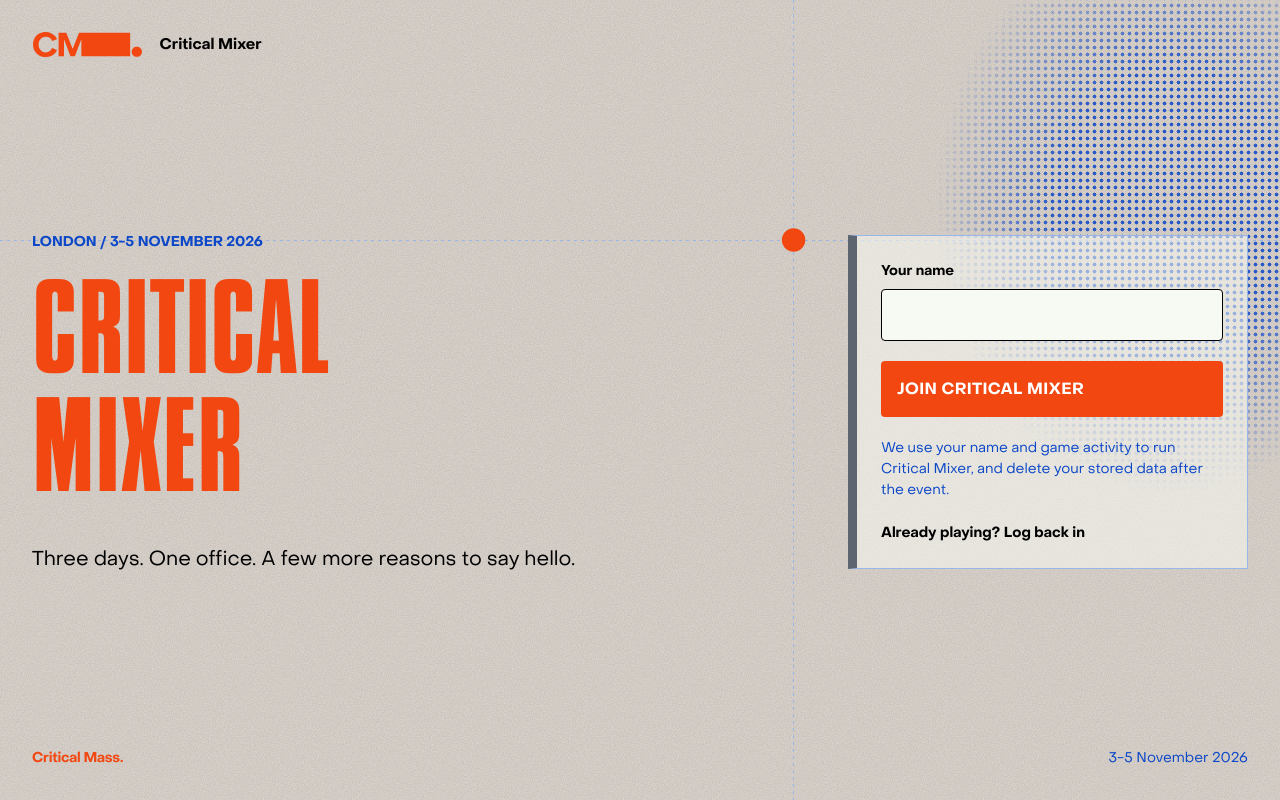
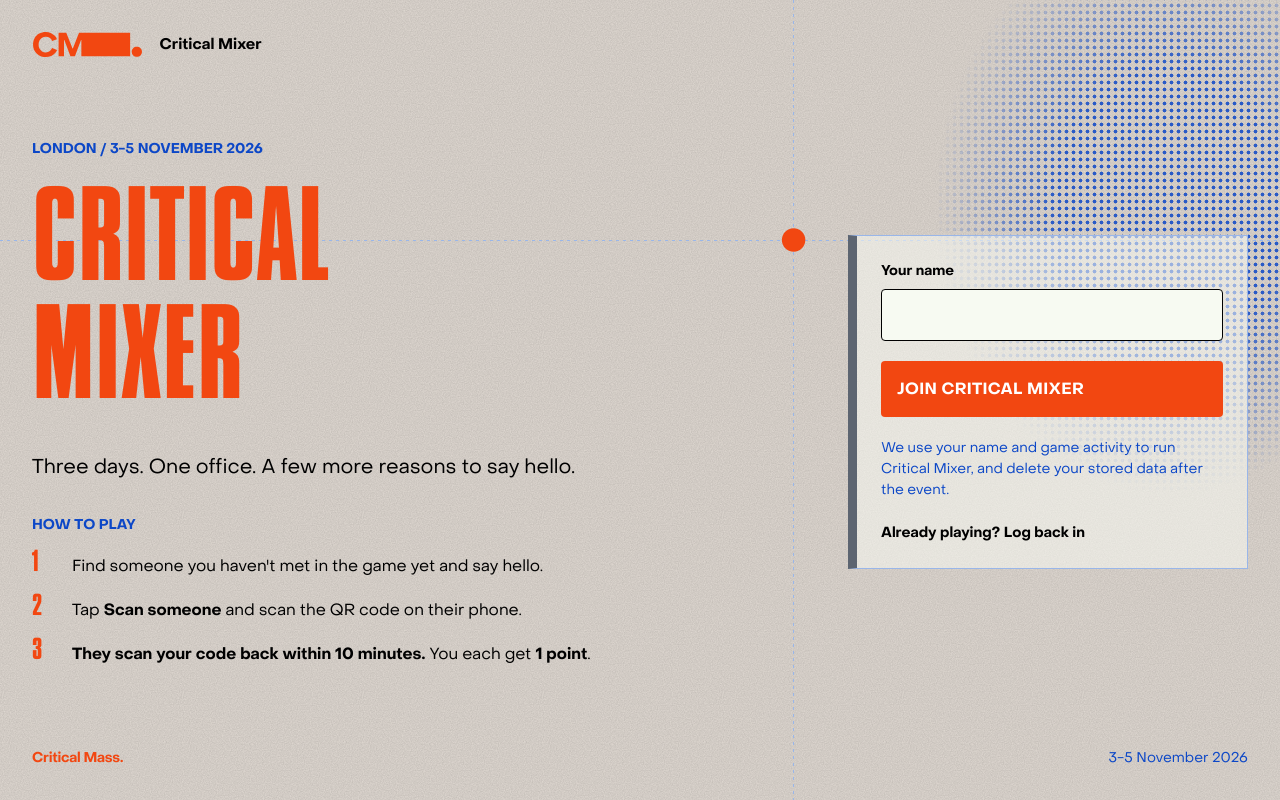
Before and after one commit to joshuaj-criticalmass/critical-mixer, a Next.js app: page / in a window 1280 px wide. Built offline with nearby package versions, Linux system fonts and the light colour scheme.

Commit message:
feat(ui): add How to play steps

```diff
--- a/src/app/globals.css
+++ b/src/app/globals.css
@@ -648,6 +648,41 @@
   font-weight: 700;
 }
 
+.how-to-play-section {
+  max-width: 35rem;
+  margin-top: 2rem;
+}
+
+.how-to-play-section .eyebrow {
+  margin-bottom: 0.75rem;
+}
+
+.how-to-play {
+  display: grid;
+  gap: 0.75rem;
+  margin: 0;
+  padding: 0;
+  counter-reset: step;
+  list-style: none;
+}
+
+.how-to-play li {
+  display: grid;
+  grid-template-columns: 2rem minmax(0, 1fr);
+  align-items: baseline;
+  gap: 0.5rem;
+  line-height: 1.45;
+  counter-increment: step;
+}
+
+.how-to-play li::before {
+  color: var(--color-primary);
+  content: counter(step);
+  font-family: var(--font-display), sans-serif;
+  font-size: 2rem;
+  line-height: 1;
+}
+
 .scanner-screen {
   position: fixed;
   inset: 0;
--- a/src/app/page.tsx
+++ b/src/app/page.tsx
@@ -3,6 +3,7 @@
 import Link from "next/link";
 import { useRouter } from "next/navigation";
 import { useEffect, useState, type FormEvent } from "react";
+import { HowToPlay } from "@/components/HowToPlay";
 import type { PlayerSession } from "@/lib/identity";
 import { extractPlayerQrToken } from "@/lib/scan-utils";
 
@@ -129,6 +130,10 @@
             <p className="intro-copy">
               Three days. One office. A few more reasons to say hello.
             </p>
+            <section className="how-to-play-section" aria-labelledby="how-to-play-heading">
+              <h2 id="how-to-play-heading" className="eyebrow">How to play</h2>
+              <HowToPlay />
+            </section>
           </div>
           <div className="form-panel">
             <form onSubmit={handleJoin}>
--- a/src/app/play/page.tsx
+++ b/src/app/play/page.tsx
@@ -4,6 +4,7 @@
 import Link from "next/link";
 import { useRouter } from "next/navigation";
 import QRCode from "qrcode";
+import { HowToPlay } from "@/components/HowToPlay";
 import type { PlayerSession } from "@/lib/identity";
 import {
   createPlayerQrToken,
@@ -252,6 +253,10 @@
                 </button>
               )}
               <details className="recovery-details">
+                <summary>How to play</summary>
+                <HowToPlay />
+              </details>
+              <details className="recovery-details">
                 <summary>My recovery code</summary>
                 <output className="recovery-code">{session.recoveryCode}</output>
               </details>
--- /dev/null
+++ b/src/components/HowToPlay.tsx
@@ -0,0 +1,20 @@
+export function HowToPlay() {
+  return (
+    <ol className="how-to-play">
+      <li>
+        <span>Find someone you haven&apos;t met in the game yet and say hello.</span>
+      </li>
+      <li>
+        <span>
+          Tap <strong>Scan someone</strong> and scan the QR code on their phone.
+        </span>
+      </li>
+      <li>
+        <span>
+          <strong>They scan your code back within 10 minutes.</strong> You each get{" "}
+          <strong>1 point</strong>.
+        </span>
+      </li>
+    </ol>
+  );
+}
```
Also changed, not shown: 1 other file (tests, documents, lock files or other folders).
